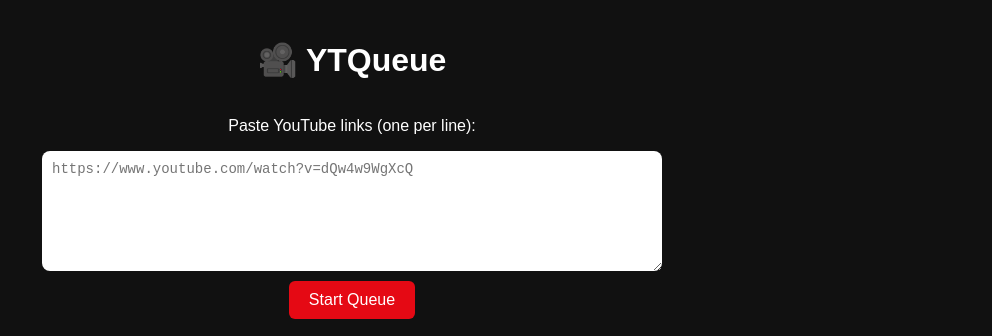
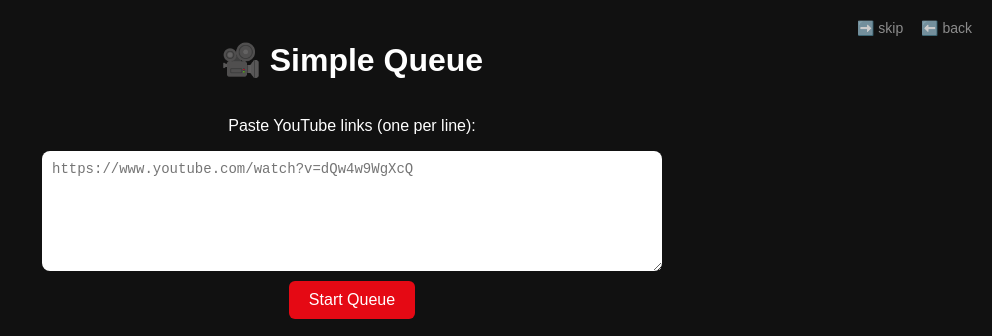
Before and after one commit to TrXstanXD/yt-queue, a plain HTML site: page index.html in a window 1280 px wide. Shown: the whole page, without its empty margins (288-1280 px from the left). Drawn offline with Linux system fonts and the light colour scheme.

Commit message:
Update index.html

```diff
--- a/index.html
+++ b/index.html
@@ -2,7 +2,7 @@
 <html lang="en">
 <head>
   <meta charset="UTF-8">
-  <title>YTQueue</title>
+  <title>Simple Queue</title>
   <meta name="viewport" content="width=device-width, initial-scale=1.0">
   <style>
     body {
@@ -42,10 +42,20 @@
       border: none;
       border-radius: 10px;
     }
+    .instructions {
+  position: absolute;
+  top: 20px;
+  right: 20px;
+  font-size: 14px;
+  color: #aaa;
+  opacity: 0.8;
+  pointer-events: none;
+}
   </style>
 </head>
 <body>
-  <h1>🎥 YTQueue</h1>
+  <h1>🎥 Simple Queue</h1>
+  <div class="instructions">➡️ skip  ⬅️ back</div>
   <p>Paste YouTube links (one per line):</p>
   <textarea id="linksInput" placeholder="https://www.youtube.com/watch?v=dQw4w9WgXcQ"></textarea>
   <button onclick="startQueue()">Start Queue</button>
```
